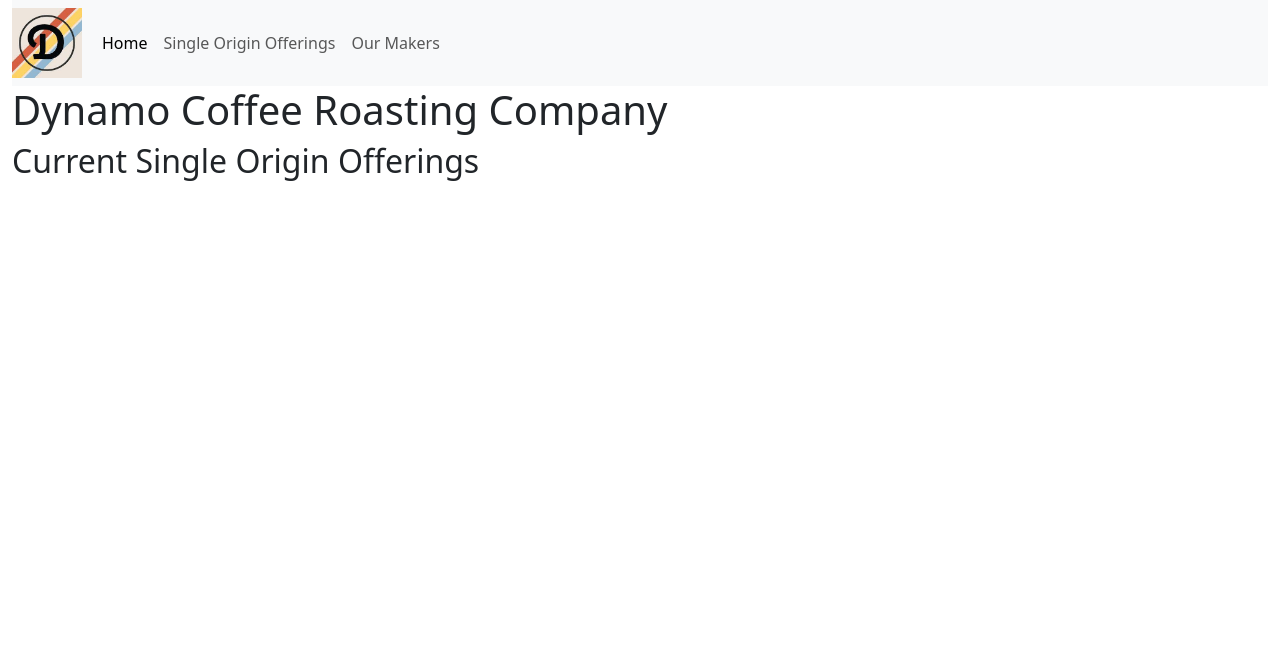
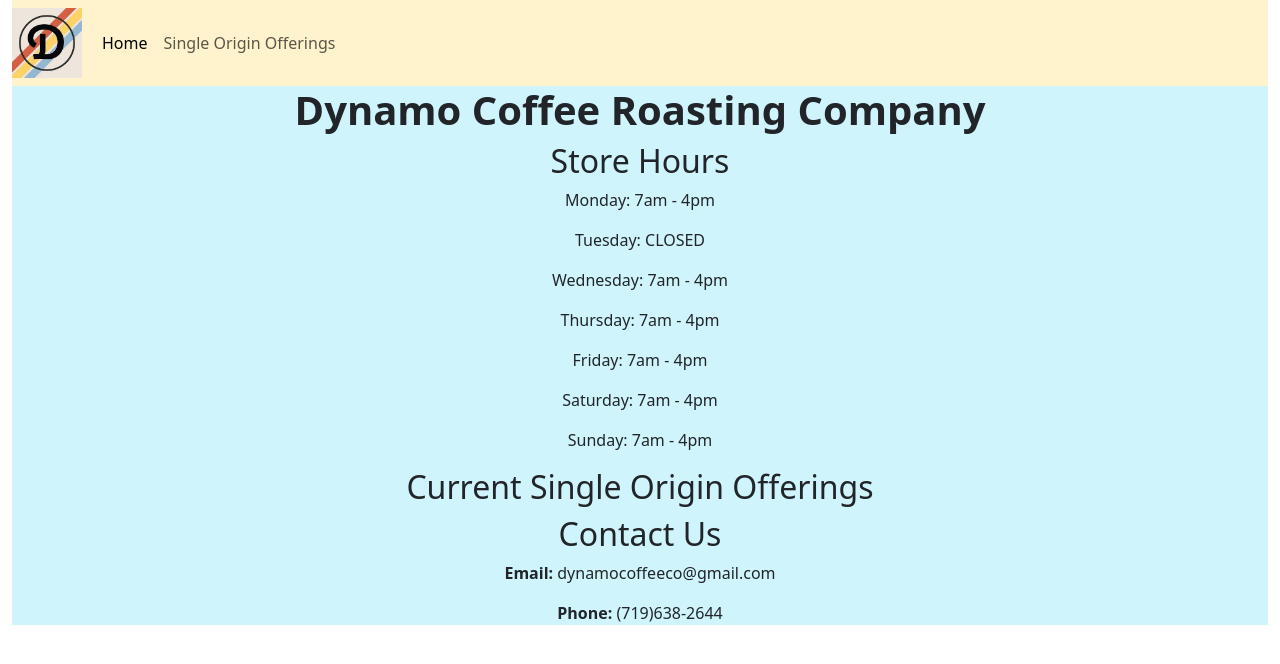
Before and after one commit to kaylee-barcroft/DynamoApp, a Django app: page / in a window 1280 px wide. Shown: the top 664 px of the page. Run offline with Django 4.2, Linux system fonts and the light colour scheme; data that the repository does not hold is empty; some libraries are stand-ins or nearby versions.

Commit message:
Added general cosmetics and a more robust homepage

```diff
--- a/DynamoApp/models.py
+++ b/DynamoApp/models.py
@@ -8,7 +8,7 @@
     farm = models.CharField(max_length=200)
     about = models.CharField(max_length=3000)
     roast_profile = models.CharField(max_length=500)
-    image = models.ImageField(blank=True)
+    image = models.ImageField(upload_to='images/', blank=True)
     available = models.BooleanField(default=True)
 
     #Define default String to return the name for representing the Model object."
--- a/DynamoApp/templates/DynamoApp/base_template.html
+++ b/DynamoApp/templates/DynamoApp/base_template.html
@@ -9,13 +9,15 @@
    <meta name="viewport" content="width=device-width, initial-scale=1">
    <title>Bootstrap demo</title>
    <link href="https://cdn.jsdelivr.net/npm/bootstrap@5.3.1/dist/css/bootstrap.min.css" rel="stylesheet" integrity="sha384-4bw+/aepP/YC94hEpVNVgiZdgIC5+VKNBQNGCHeKRQN+PtmoHDEXuppvnDJzQIu9" crossorigin="anonymous">
+   <style>
+   </style>
  </head>
 
  <body>
    <div class="container-fluid">
 
      <!-- Navbar-->
-     <nav class="navbar navbar-expand-lg bg-body-tertiary">
+     <nav class="navbar navbar-expand-lg navbar-light bg-warning-subtle">
        <img src="{% static 'images/dynamo_logo.jpg' %}" width="70" height="70">
        <div class="container-fluid">
          <button class="navbar-toggler" type="button" data-bs-toggle="collapse" data-bs-target="#navbarNavAltMarkup" aria-controls="navbarNavAltMarkup" aria-expanded="false" aria-label="Toggle navigation">
@@ -26,7 +28,7 @@
              <!--  {% url 'index' %}  is defined in url path to dynamically create url -->
              <a class="nav-link active" aria-current="page" href="{% url 'index' %}">Home</a>
              <a class="nav-link" href="{% url 'single-origins' %}">Single Origin Offerings</a>
-             <a class="nav-link" href="#">Our Makers</a>
+             {% comment %} <a class="nav-link" href="#">Our Makers</a> INCLUDE THIS IN NEXT SPRINT {% endcomment %}
              {% comment %} {% if user.is_authenticated %}
                <a class="nav-link" href="{% url 'logout' %}?next={{ request.path }}">Logout {{user}}</a>
              {% else %}
@@ -37,7 +39,7 @@
        </div>
      </nav>
 
-       <div class="col-sm-10">
+     <div class="container-fluid bg-info-subtle">
          <!-- add block content from html template -->
          {% block content %}
          {% endblock %}
--- a/DynamoApp/templates/DynamoApp/index.html
+++ b/DynamoApp/templates/DynamoApp/index.html
@@ -1,16 +1,33 @@
 {% extends "DynamoApp/base_template.html" %}
 
 {% block content %}
+<div class="text-center">
+    <h1><strong>Dynamo Coffee Roasting Company</strong></h1>
 
-<h1>Dynamo Coffee Roasting Company</h1>
+    <h2>Store Hours</h2>
+    <p>Monday: 7am - 4pm</p>
+    <p>Tuesday: CLOSED</p>
+    <p>Wednesday: 7am - 4pm</p>
+    <p>Thursday: 7am - 4pm</p>
+    <p>Friday: 7am - 4pm</p>
+    <p>Saturday: 7am - 4pm</p>
+    <p>Sunday: 7am - 4pm</p>
 
+    <h2>Current Single Origin Offerings</h2>
+</div>
 
-<h2>Current Single Origin Offerings</h2>
+<div class="container-sm bg-info-subtle">
 <ul class="list-group">
     {% for i in current_so_offerings %}
-        <li class="list-group-item"><strong>Farm: </strong>{{ i.farm }}
-            <a href="{{ i.get_absolute_url }}" class="btn btn-primary" role="button">View Details</a>
-        </li>
-{% endfor %}
+        <a href="{{ i.get_absolute_url }}" class="list-group-item list-group-item-action list-group-item-warning" ><strong>{{ i.farm }}</strong></a>
+    {% endfor %}
 </ul>
+</div>
+
+<div class="text-center bg-info-subtle">
+    <h2>Contact Us</h2>
+    <p><strong>Email: </strong>dynamocoffeeco@gmail.com</p>
+    <p><strong>Phone: </strong>(719)638-2644</p>
+</div>
+
 {% endblock %}
--- a/DynamoApp/templates/DynamoApp/singleorigin_detail.html
+++ b/DynamoApp/templates/DynamoApp/singleorigin_detail.html
@@ -10,6 +10,6 @@
     <p><strong>Tasting Notes:</strong> {{ singleorigin.roast_profile }}</p>
     <p><strong>Available:</strong> {{ singleorigin.available }}</p>
 
-
+    <a href="{% url 'single-origins' %}" class="btn btn-primary" role="button">Back to Offering List</a>
 
 {% endblock %}
--- a/django_project/settings.py
+++ b/django_project/settings.py
@@ -12,6 +12,8 @@
 
 from pathlib import Path
 import os
+from django.conf import settings
+from django.conf.urls.static import static
 
 # Build paths inside the project like this: BASE_DIR / 'subdir'.
 BASE_DIR = Path(__file__).resolve().parent.parent
@@ -125,8 +127,10 @@
 STATIC_URL = 'static/'
 
 STATICFILES_DIRS = [
-    os.path.join(BASE_DIR, 'static')
+    os.path.join(BASE_DIR, 'DynamoApp/static')
 ]
+
+MEDIA_ROOT = os.path.join(BASE_DIR, 'DynamoApp/static')
 
 MEDIA_URL = '/images/'
 
--- a/django_project/urls.py
+++ b/django_project/urls.py
@@ -16,8 +16,11 @@
 """
 from django.contrib import admin
 from django.urls import path, include
+from django.conf import settings
+from django.conf.urls.static import static
 
 urlpatterns = [
     path('admin/', admin.site.urls),
     path('', include('DynamoApp.urls')),
-]
+
+] + static(settings.MEDIA_URL, document_root=settings.MEDIA_ROOT)
```
Also changed, not shown: DynamoApp/templates/DynamoApp/singleorigin_list.html (+14 -10 lines), DynamoApp/migrations/0002_alter_singleorigin_image.py (added).
